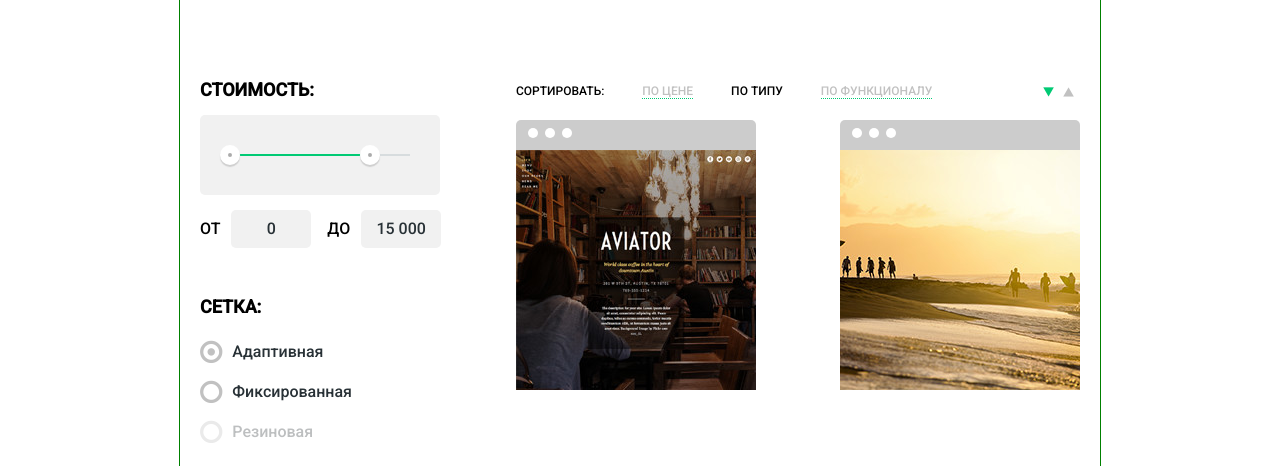
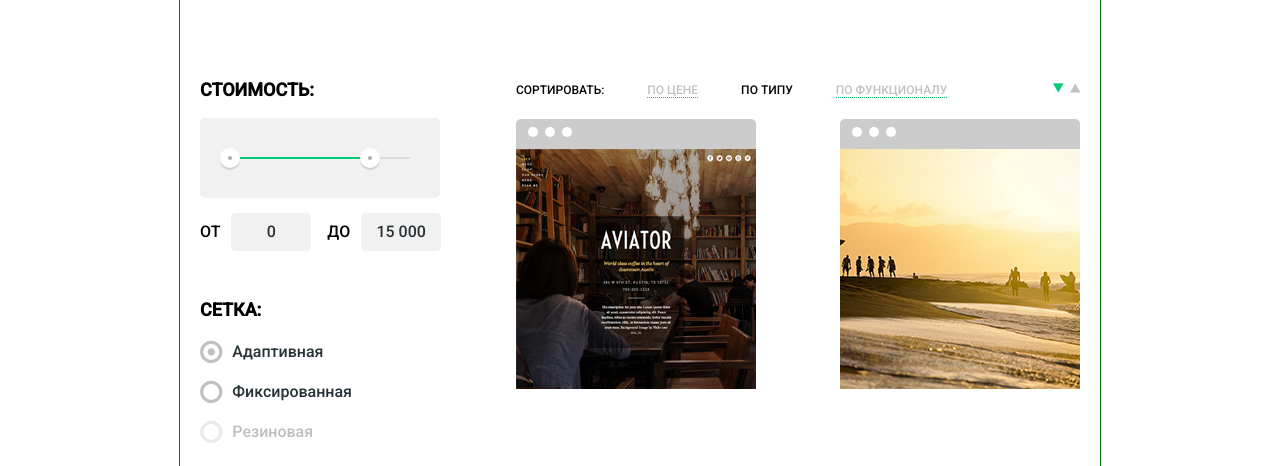
Before and after one commit to rikkihime/Nerds, a plain HTML site: page catalog.html in a window 1280 px wide. Shown: the part 311-777 px from the top of the page. Drawn offline with Linux system fonts and the light colour scheme.

Commit message:
стрелки в каталоге:переделано, выравнены индекс и каталог (не все)

```diff
--- a/catalog.html
+++ b/catalog.html
@@ -68,7 +68,7 @@
                         </div>
                     </div>
 
-                    <h3 class="filters-title">Сетка:</h3>
+                    <h3 class="filters-title radio-title">Сетка:</h3>
 
                     <div class="radio-filters">
 
@@ -109,9 +109,10 @@
 
             </aside>
 
+
             <div class="content">
 
-                <div class="sorting">
+                <div class="sorting clearfix">
 
                     <ul class="sorting-items">
 
@@ -128,21 +129,11 @@
 
                     </ul>
 
-                    <ul class="sorting-btns">
-
-                        <li>
-                            <a class="sorting-btn icon-down checked-btn" href="#"></a>
-                        </li>
-                        <li>
-                            <a class="sorting-btn icon-up" href="#"></a>
-                        </li>
-
-                    </ul>
-
-
-
+                    <a class="sorting-btn icon-up-dir" href="#"></a>
+                    <a class="sorting-btn icon-down-dir checked-btn" href="#"></a>
 
                 </div>
+
 
                 <article class="item">
                     <div class="dots"></div>
--- a/css/style.css
+++ b/css/style.css
@@ -289,7 +289,7 @@ h3 {
 
 .slider .button {
     display: block;
-    margin-top: 24px;
+    margin-top: 23px;
     padding: 12px 10px;
     width: 220px;
     border-radius: 3px;
@@ -372,6 +372,8 @@ h3 {
 
 .orders h3 {
     text-transform: uppercase;
+    margin-top: 23px;
+    margin-bottom: 15px;
 }
 
 .orders p {
@@ -410,7 +412,7 @@ h3 {
 
 .btn-orders {
     display: block;
-    margin-top: 26px;
+    margin-top: 25px;
     margin-bottom: 80px;
     padding-top: 10px;
     width: 140px;
@@ -909,7 +911,7 @@ input[placeholder] {
 }
 
 .filters-title {
-    margin-bottom: 10px;
+    margin-bottom: 13px;
     text-transform: uppercase;
     font-size: 18px;
     line-height: 30px;
@@ -917,14 +919,19 @@ input[placeholder] {
 
 .radio-filters,
 .check-filters {
-    margin-bottom: 15px;
+    margin-bottom: 13px;
     color: #283136;
     font-size: 16px;
     line-height: 20px;
 }
 
 .check-title {
-    margin-top: 33px;
+    margin-top: 36px;
+    margin-bottom: 5px;
+}
+
+.radio-title {
+    margin-bottom: 7px;
 }
 
 .filters label {
@@ -1085,14 +1092,8 @@ input[placeholder] {
     margin-right: 6px;
 }
 
-/*
-.price-controls .max-price {
-    text-align: right;
-}
-*/
-
 .filters-button {
-    margin-top: 45px;
+    margin-top: 48px;
     width: 155px;
     height: 40px;
     border: none;
@@ -1102,6 +1103,10 @@ input[placeholder] {
     font-size: 12px;
     line-height: 18px;
 }
+
+
+
+
 
 /*======================================== GREY BTN =======*/
 
@@ -1119,12 +1124,18 @@ input[placeholder] {
 /*    border-top: 3px solid #b5b5b5;*/
     background-color: #d5d5d5;
 }
+
+
+
+
 .grey-btn:active,
 .btn-red:active,
 .btn-green:active,
 .btn-yellow:active {
     box-shadow: inset 0 3px 0 0 rgba(0, 0, 0, 0.2);
 }
+
+
 
 
 
@@ -1138,7 +1149,7 @@ input[placeholder] {
 
 .sorting {
     position: relative;
-    margin-top: 85px;
+    margin-top: 84px;
     margin-bottom: 20px;
     text-transform: uppercase;
     font-size: 12px;
@@ -1146,15 +1157,20 @@ input[placeholder] {
 }
 
 .sorting ul {
-    display: inline-block;
     margin: 0;
     padding: 0;
+    float: left;
+    max-width: 560px;
 }
 
+/*
 .sorting-items {
     padding-left: 0;
     width: 420px;
 }
+*/
+
+
 
 .sorting-items a {
     color: #c1c1c1;
@@ -1180,29 +1196,82 @@ input[placeholder] {
 
 .sorting-items li {
     display: inline-block;
-    margin-right: 35px;
-    padding: auto 5px;
+/*    margin-right: 35px;*/
+    margin: 0 40px 0 0;
+/*    padding: auto 5px;*/
+    padding: 0;
     list-style-type: none;
     vertical-align: top;
     text-decoration: none;
+
 }
 
 .sorting-items li:last-child {
     margin-right: 0;
 }
 
-.sorting-btns li {
-    display: inline-block;
-    list-style: none;
-    vertical-align: top;
+.sorting-btn {
+    float: right;
+    position: relative;
+    width: 10px;
+    height: 20px;
+    font-size: 23px;
+    line-height: 23px;
+    text-decoration: none;
+    margin-top: -5px;
+    margin-left: 2px;
 }
 
+.icon-up-dir,
+.icon-down-dir {
+    color: #c1c1c1;
+}
+
+.icon-up-dir:hover,
+.icon-down-dir:hover {
+    color: #b5b5b5;
+}
+
+.icon-up-dir:active,
+.icon-down-dir:active {
+    color: #000;
+}
+
+.icon-down-dir:before {
+    position: absolute;
+    top: 0;
+    left: 0;
+    width: 10px;
+    margin: 0;
+}
+
+.icon-down-dir{
+    margin-right: 5px;
+}
+
+.icon-up-dir:before {
+    position: absolute;
+    top: 0;
+    left: 0px;
+    width: 10px;
+    margin: 0;
+}
+
+.checked-btn:before {
+    color: #00ca74;
+}
+
+
+
+/*
 .icon-up {
     position: absolute;
     right: 0;
     text-decoration: none;
 }
+*/
 
+/*
 .icon-up:before {
     display: inline-block;
     margin: 0;
@@ -1213,13 +1282,18 @@ input[placeholder] {
     font-family: "symbols-nerds";
     line-height: 20px;
 }
+*/
 
+/*
 .icon-down {
+    display: inline-block;
     position: absolute;
     right: 20px;
     text-decoration: none;
 }
+*/
 
+/*
 .icon-down:before {
     display: inline-block;
     margin: 0;
@@ -1230,21 +1304,24 @@ input[placeholder] {
     font-family: "symbols-nerds";
     line-height: 20px;
 }
+*/
 
-.sorting-btns .checked-btn:before {
-    color: #00ca74;
-}
 
+
+/*
 .icon-up:hover::before,
 .icon-down:hover::before {
     color: #b5b5b5;
 }
+*/
 
 
+/*
 .icon-up:active::before,
 .icon-down:active::before {
     color: #000;
 }
+*/
 
 
 .item {
```
